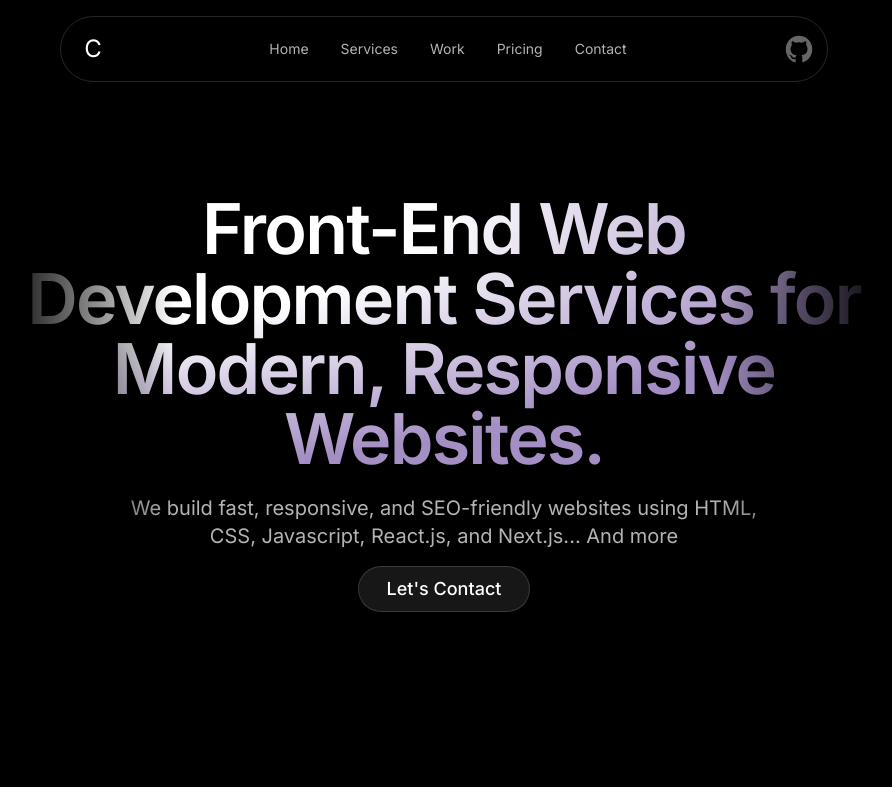
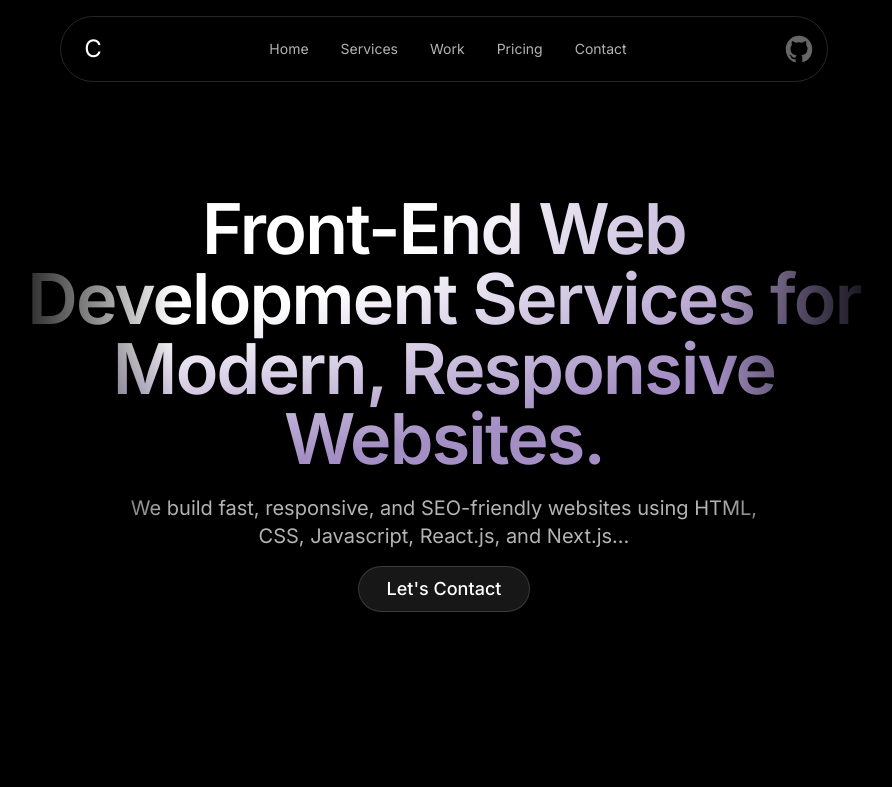
Before and after one commit to SaadAnna/Codew.v.1, a Next.js app: page / in a window 1280 px wide. Shown: the top 787 px of the page, without its empty margins (196-1088 px from the left). Built offline with nearby package versions, Linux system fonts and the light colour scheme.

Commit message:
Add new content in the page

```diff
--- a/app/sections/Hero.tsx
+++ b/app/sections/Hero.tsx
@@ -7,7 +7,7 @@ export const Hero = () => {
         </h1>
         <p className="text-lg md:text-xl text-white/70 mt-5 text-center lg:max-w-2xl max-w-4xl mx-auto">
           We build fast, responsive, and SEO-friendly websites using HTML, CSS,
-   Javascript, React.js, and Next.js... And more
+   Javascript, React.js, and Next.js...
         </p>
         <a href="#contact" className="bg-neutral-900 px-7 py-2 mt-4 border border-white/15 rounded-full cursor-pointer text-white font-medium text-lg"> Let&apos;s Contact</a>
       </div>
```
